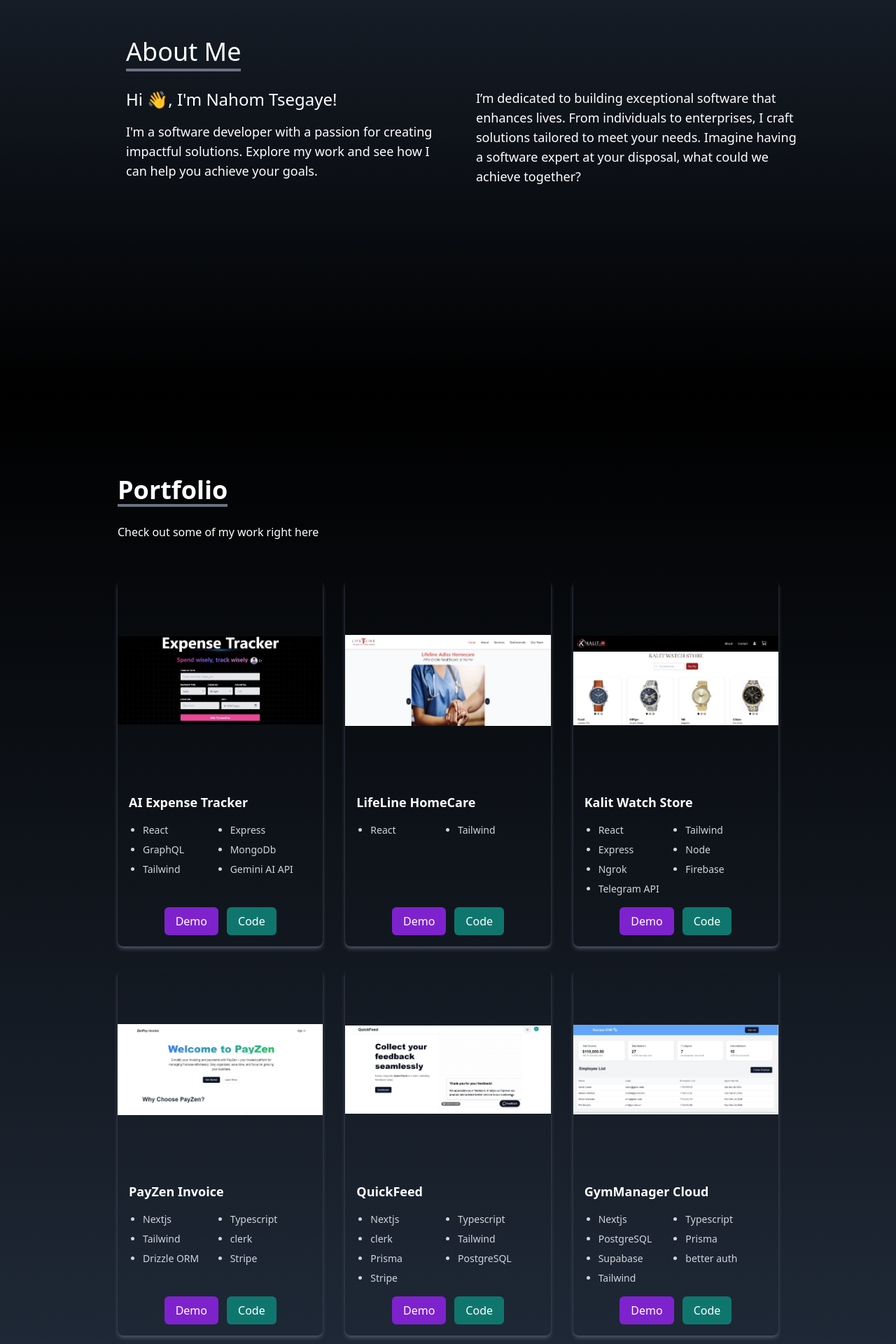
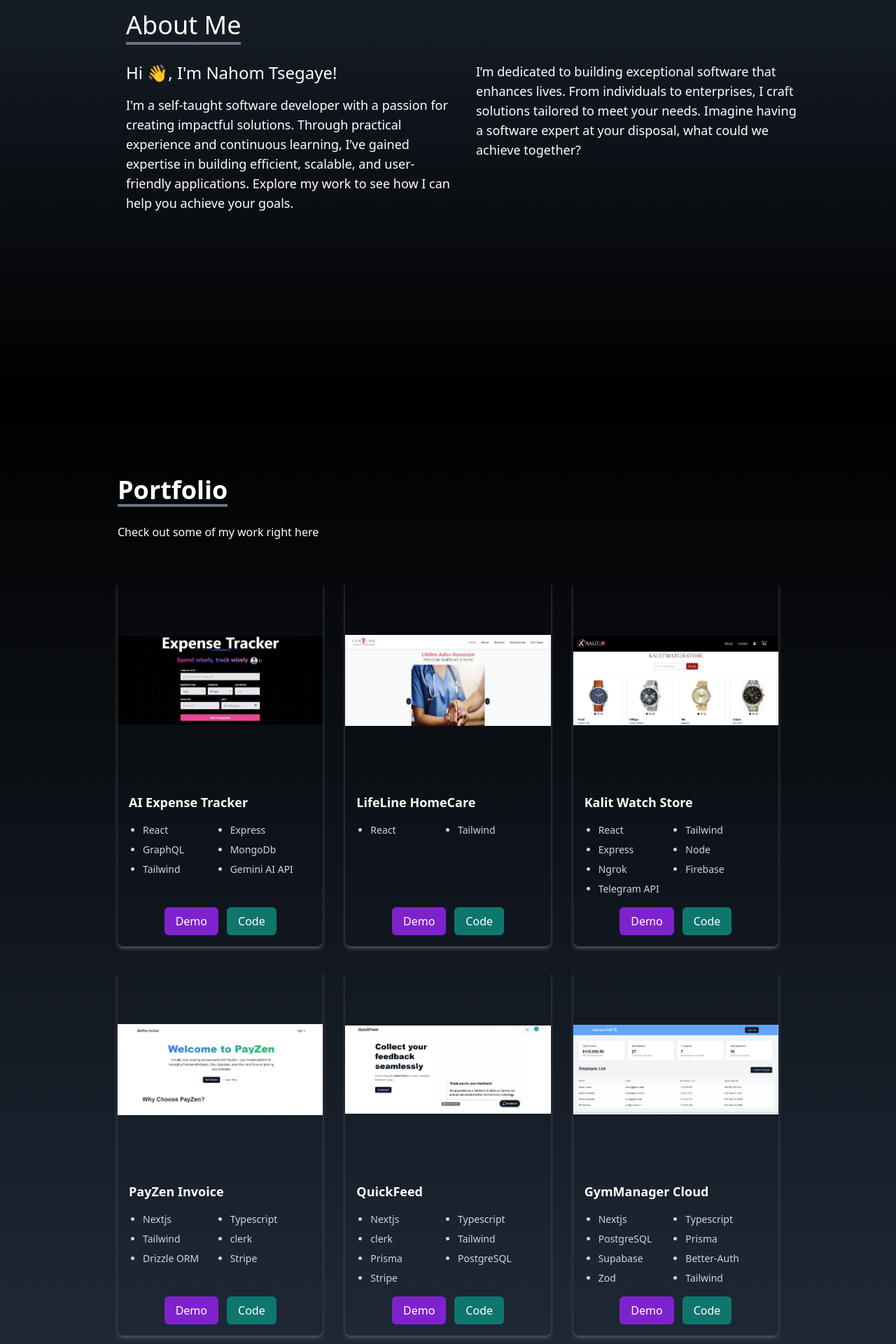
Before and after one commit to NahomT23/Portfolio, a React (Vite) app in the folder Portfolio/: page / in a window 1280 px wide. Shown: the part 1040-2960 px from the top of the page at 70% size. Built offline with nearby package versions, Linux system fonts and the light colour scheme; a web font is replaced by a local one.

Commit message:
about me added and projects text fixed

```diff
--- a/Portfolio/src/Components/About.jsx
+++ b/Portfolio/src/Components/About.jsx
@@ -68,7 +68,11 @@ const About = () => {
               Hi 👋, I'm Nahom Tsegaye!
             </p>
             <p className='text-lg mt-4 merriweather-regular'>
-              I'm a software developer with a passion for creating impactful solutions. Explore my work and see how I can help you achieve your goals.
+              {/* I'm a software developer with a passion for creating impactful solutions.
+              Explore my work and see how I can help you achieve your goals. */}
+              I'm a self-taught software developer with a passion for creating impactful solutions.
+               Through practical experience and continuous learning, I’ve gained expertise in building
+                efficient, scalable, and user-friendly applications. Explore my work to see how I can help you achieve your goals.
             </p>
           </motion.div>
           <motion.div
@@ -79,7 +83,9 @@ const About = () => {
             transition={{ duration: 0.6, ease: 'easeOut' }}
           >
             <p className='text-lg merriweather-regular'>
-              I’m dedicated to building exceptional software that enhances lives. From individuals to enterprises, I craft solutions tailored to meet your needs. Imagine having a software expert at your disposal, what could we achieve together?
+              I’m dedicated to building exceptional software that enhances lives.
+               From individuals to enterprises, I craft solutions tailored to meet your needs.
+                Imagine having a software expert at your disposal, what could we achieve together?
             </p>
           </motion.div>
         </div>
--- a/Portfolio/src/Components/Portfolio.jsx
+++ b/Portfolio/src/Components/Portfolio.jsx
@@ -63,7 +63,7 @@ const Portfolio = () => {
             src: gymManager,
             demoLink: 'https://gym-managment-three.vercel.app/',
             codeLink: 'https://github.com/NahomT23/GYM-managment.git',
-            technologies: ['Nextjs', 'Typescript', 'PostgreSQL', 'Prisma', 'Supabase', 'better auth', 'Tailwind']
+            technologies: ['Nextjs', 'Typescript', 'PostgreSQL', 'Prisma', 'Supabase', 'Better-Auth', 'Zod', 'Tailwind']
         }
     ];
 
```
